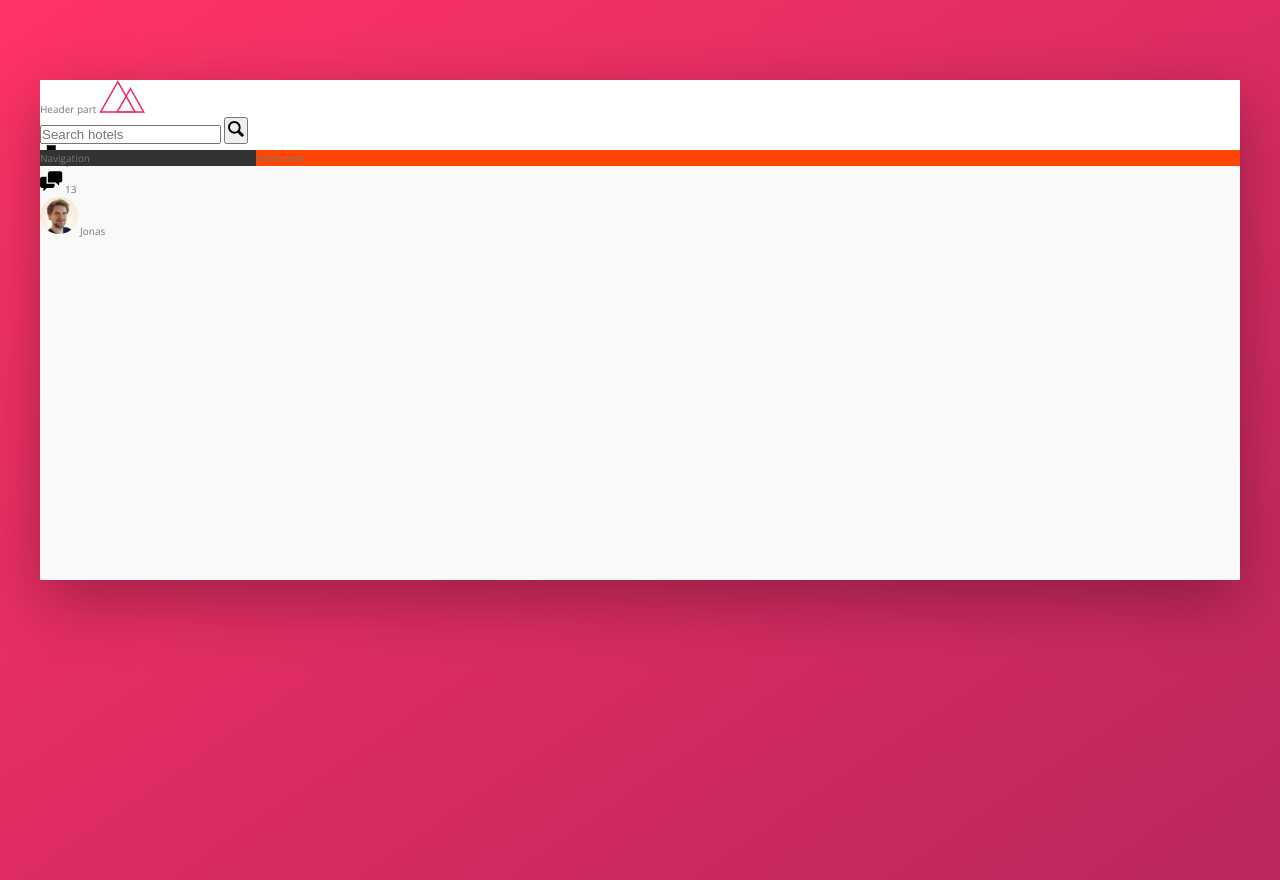
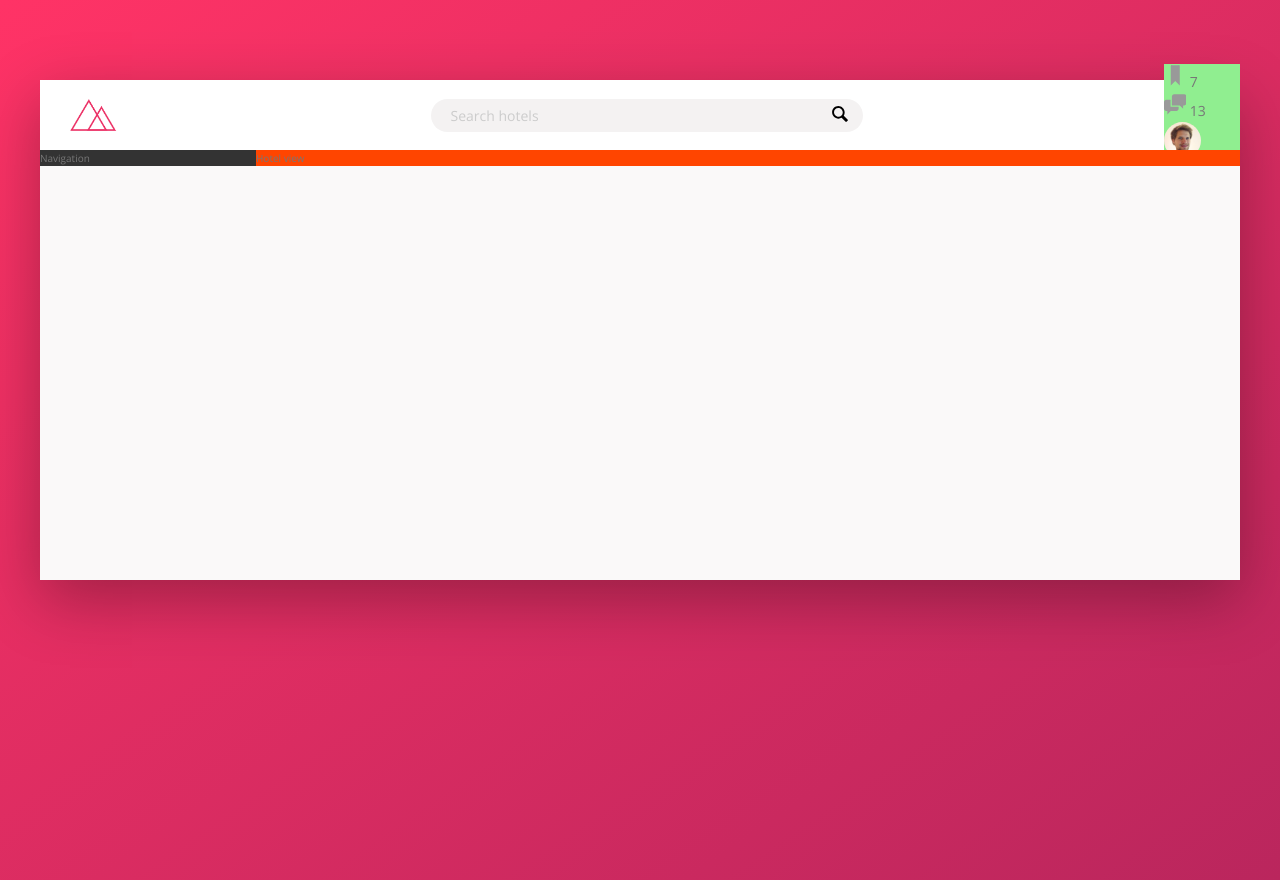
Before and after one commit to dhruvArora8053/CSS-Notes, a plain HTML site: page Trillo/index.html in a window 1280 px wide. Drawn offline with nearby package versions, Linux system fonts and the light colour scheme.

Commit message:
implemented search box

```diff
--- a/Trillo/index.html
+++ b/Trillo/index.html
@@ -16,7 +16,6 @@
   <body>
     <div class="container">
       <header class="header">
-        Header part
         <img src="img/logo.png" alt="trillo logo" class="logo" />
 
         <form action="#" class="search">
--- a/Trillo/styles.css
+++ b/Trillo/styles.css
@@ -75,9 +75,14 @@ body {
 }
 
 .header {
+  font-size: 1.4rem;
   height: 7rem;
   background-color: #fff;
   border-bottom: var(--color-grey-light-2);
+
+  display: flex;
+  justify-content: space-between;
+  align-items: center;
 }
 
 .content {
@@ -99,14 +104,59 @@ body {
 /* LOGO */
 .logo {
   height: 3.25rem;
+  margin-left: 3rem;
 }
 
 /* /////////////////////////////////////////////// */
 /* SEARCH */
+.search {
+  flex: 0 0 40%;
+
+  display: flex;
+  align-items: center;
+  justify-content: center;
+}
+
 .search__input {
+  font-family: inherit;
+  font-size: inherit;
+  color: inherit;
+  background-color: var(--color-grey-light-2);
+  border: none;
+  padding: 0.7rem 2rem;
+  border-radius: 10rem;
+  width: 90%;
+  transition: all 0.2s;
+  margin-right: -3.25rem;
+}
+
+.search__input:focus {
+  outline: none;
+  width: 100%;
+  background-color: var(--color-grey-light-3);
+}
+
+.search__input::-webkit-input-placeholder {
+  font-weight: 100;
+  color: var(--color-grey-light-4);
+}
+
+/* siblings */
+.search__input:focus + .search__button {
+  background-color: var(--color-grey-light-3);
 }
 
 .search__button {
+  border: none;
+  background-color: var(--color-grey-light-2);
+}
+
+.search__button:focus {
+  outline: none;
+}
+
+.search__button:active {
+  transform: translateY(2px);
 }
 
 .search__icon {
@@ -117,6 +167,7 @@ body {
 /* /////////////////////////////////////////////// */
 /* USER NAVIGATION */
 .user-nav {
+  background-color: lightgreen;
 }
 
 .user-nav__icon-box {
@@ -125,6 +176,7 @@ body {
 .user-nav__icon {
   height: 2.25rem;
   width: 2.25rem;
+  fill: var(--color-grey-dark-3);
 }
 
 .user-nav__notification {
@@ -134,8 +186,8 @@ body {
 }
 
 .user-nav__user-photo {
-    height: 3.75rem;
-    border-radius: 50%;
+  height: 3.75rem;
+  border-radius: 50%;
 }
 
 .user-nav__user-name {
```
